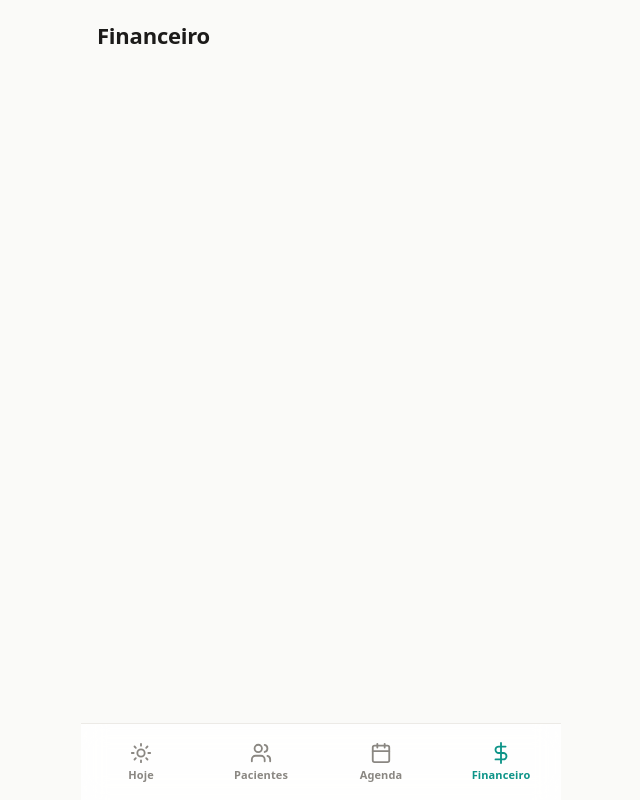
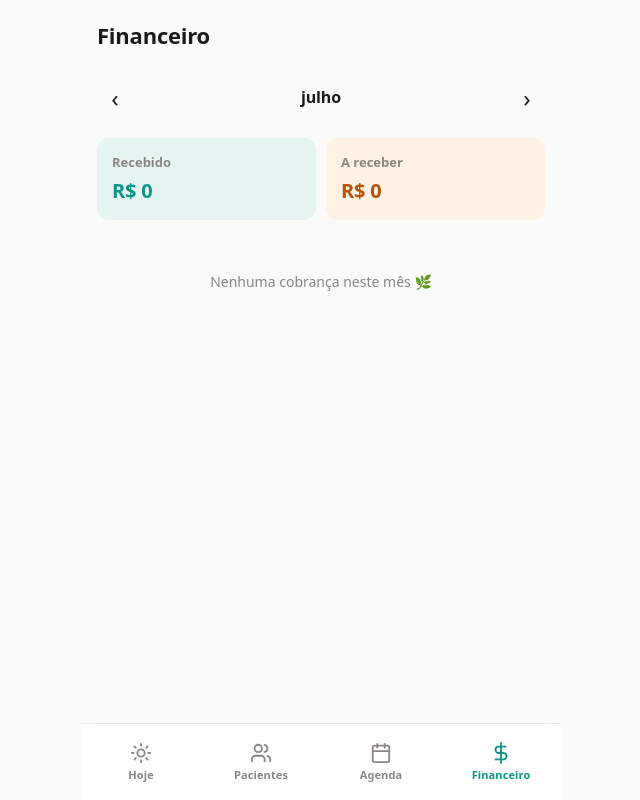
Before and after one commit to thomazcs/mafi, a React (Vite) app: page / in a window 1280 px wide. Both pictures are taken after a click on the button "Financeiro". Shown: the whole page, without its empty margins (319-959 px from the left). Built offline with nearby package versions, Linux system fonts and the light colour scheme.

Commit message:
financeiro, configurações e backup

```diff
--- a/src/App.tsx
+++ b/src/App.tsx
@@ -5,14 +5,7 @@ import type { Tab } from './ui/components'
 import TodayScreen from './ui/TodayScreen'
 import PatientsScreen from './ui/PatientsScreen'
 import ScheduleScreen from './ui/ScheduleScreen'
-
-function Placeholder({ title }: { title: string }) {
-  return (
-    <div>
-      <h1 className="screen-title">{title}</h1>
-    </div>
-  )
-}
+import FinanceScreen from './ui/FinanceScreen'
 
 export default function App() {
   const [tab, setTab] = useState<Tab>('hoje')
@@ -23,7 +16,7 @@ export default function App() {
         {tab === 'hoje' && <TodayScreen />}
         {tab === 'pacientes' && <PatientsScreen />}
         {tab === 'agenda' && <ScheduleScreen />}
-        {tab === 'financeiro' && <Placeholder title="Financeiro" />}
+        {tab === 'financeiro' && <FinanceScreen />}
       </main>
       <TabBar tab={tab} onChange={setTab} />
     </StoreProvider>
--- a/src/styles.css
+++ b/src/styles.css
@@ -626,6 +626,53 @@ select {
   color: #fff;
 }
 
+/* ---------- financeiro: cards de resumo ---------- */
+.fin-stats {
+  display: grid;
+  grid-template-columns: 1fr 1fr;
+  gap: 10px;
+  padding: 10px 16px 4px;
+}
+
+.stat-card {
+  display: flex;
+  flex-direction: column;
+  gap: 4px;
+  padding: 14px;
+  border-radius: var(--radius);
+  border: 1px solid var(--line);
+}
+
+.stat-label {
+  font-size: 13px;
+  font-weight: 600;
+  color: var(--muted);
+}
+
+.stat-value {
+  font-size: 20px;
+  font-weight: 700;
+  letter-spacing: -0.01em;
+}
+
+.stat-accent {
+  background: var(--accent-soft);
+  border-color: transparent;
+}
+
+.stat-accent .stat-value {
+  color: var(--accent);
+}
+
+.stat-warn {
+  background: var(--warn-soft);
+  border-color: transparent;
+}
+
+.stat-warn .stat-value {
+  color: var(--warn);
+}
+
 /* ---------- agenda: menu inline no card ---------- */
 .icon-btn {
   flex: none;
--- /dev/null
+++ b/src/ui/FinanceScreen.tsx
@@ -0,0 +1,119 @@
+import { useEffect, useState } from 'react'
+import { useStore } from '../store/StoreContext'
+import { monthSummary } from '../logic/finance'
+import { fillTemplate, waLink } from '../logic/messages'
+import { monthLabel, monthOf, formatBR, formatMoney, todayISO } from '../logic/dates'
+import { Card, CheckCircle, WaButton } from './components'
+import type { Payment, Patient, Settings } from '../types'
+
+type Dispatch = ReturnType<typeof useStore>['dispatch']
+
+function shiftMonth(month: string, delta: number): string {
+  const [y, m] = month.split('-').map(Number)
+  const d = new Date(y, m - 1 + delta, 1)
+  const p = (n: number) => String(n).padStart(2, '0')
+  return `${d.getFullYear()}-${p(d.getMonth() + 1)}`
+}
+
+export default function FinanceScreen() {
+  const { state, dispatch } = useStore()
+  const [month, setMonth] = useState(monthOf(todayISO()))
+
+  // Idempotente: garante as cobranças mensais do mês visível no mount e a cada troca de mês.
+  useEffect(() => {
+    dispatch({ type: 'ENSURE_MONTHLY_PAYMENTS', month })
+  }, [month, dispatch])
+
+  const { recebido, aReceber, items } = monthSummary(state, month)
+
+  return (
+    <div>
+      <h1 className="screen-title">Financeiro</h1>
+
+      <div className="week-nav">
+        <button type="button" className="week-arrow" aria-label="Mês anterior" onClick={() => setMonth(shiftMonth(month, -1))}>
+          ‹
+        </button>
+        <span className="week-range">{monthLabel(month)}</span>
+        <button type="button" className="week-arrow" aria-label="Próximo mês" onClick={() => setMonth(shiftMonth(month, 1))}>
+          ›
+        </button>
+      </div>
+
+      <div className="fin-stats">
+        <div className="stat-card stat-accent">
+          <span className="stat-label">Recebido</span>
+          <span className="stat-value">{formatMoney(recebido)}</span>
+        </div>
+        <div className="stat-card stat-warn">
+          <span className="stat-label">A receber</span>
+          <span className="stat-value">{formatMoney(aReceber)}</span>
+        </div>
+      </div>
+
+      {items.length === 0 ? (
+        <p className="empty">Nenhuma cobrança neste mês 🌿</p>
+      ) : (
+        <ul style={{ marginTop: 12 }}>
+          {items.map(({ payment, patient }) => (
+            <li key={payment.id}>
+              <PaymentRow payment={payment} patient={patient} templates={state.settings.templates} dispatch={dispatch} />
+            </li>
+          ))}
+        </ul>
+      )}
+    </div>
+  )
+}
+
+function chargeLabel(payment: Payment, patient: Patient): string {
+  if (patient.pacote === 'mensal') return `Mensal · ${monthLabel(payment.ciclo)}`
+  if (patient.pacote === 'dez_sessoes') return 'Pacote 10 sessões'
+  return `Sessão ${formatBR(payment.ciclo)}`
+}
+
+function PaymentRow({
+  payment,
+  patient,
+  templates,
+  dispatch,
+}: {
+  payment: Payment
+  patient: Patient
+  templates: Settings['templates']
+  dispatch: Dispatch
+}) {
+  const toggle = () => dispatch({ type: 'SET_PAID', paymentId: payment.id, pago: !payment.pago, data: todayISO() })
+
+  const primeiroNome = patient.nome.split(' ')[0]
+  const vars = {
+    nome: primeiroNome,
+    valor: formatMoney(payment.valor).replace('R$ ', ''),
+    mes: monthLabel(monthOf(payment.data)),
+  }
+  const template =
+    patient.pacote === 'mensal'
+      ? templates.cobrancaMensal
+      : patient.pacote === 'dez_sessoes'
+        ? templates.renovacaoDez
+        : templates.cobrancaAvulso
+  const href = waLink(patient.whatsapp, fillTemplate(template, vars))
+
+  return (
+    <Card>
+      <div className="row-between">
+        <div className="row">
+          <CheckCircle checked={payment.pago} onChange={toggle} label={`Pagamento de ${patient.nome}`} />
+          <div className="stack">
+            <span className="strong">{patient.nome}</span>
+            <span className="muted">{chargeLabel(payment, patient)}</span>
+          </div>
+        </div>
+        <div className="row">
+          <span className="strong">{formatMoney(payment.valor)}</span>
+          {!payment.pago && <WaButton href={href} />}
+        </div>
+      </div>
+    </Card>
+  )
+}
--- /dev/null
+++ b/src/ui/SettingsSheet.tsx
@@ -0,0 +1,87 @@
+import { useRef, useState } from 'react'
+import { useStore } from '../store/StoreContext'
+import { exportJSON, parseImport } from '../store/persist'
+
+export default function SettingsSheet({ onClose }: { onClose: () => void }) {
+  const { state, dispatch } = useStore()
+  const [renovacaoDez, setRenovacaoDez] = useState(state.settings.templates.renovacaoDez)
+  const [cobrancaMensal, setCobrancaMensal] = useState(state.settings.templates.cobrancaMensal)
+  const [cobrancaAvulso, setCobrancaAvulso] = useState(state.settings.templates.cobrancaAvulso)
+  const fileRef = useRef<HTMLInputElement>(null)
+
+  const salvar = () => {
+    dispatch({ type: 'SET_TEMPLATES', templates: { renovacaoDez, cobrancaMensal, cobrancaAvulso } })
+    onClose()
+  }
+
+  const onFile = (e: React.ChangeEvent<HTMLInputElement>) => {
+    const file = e.target.files?.[0]
+    e.target.value = '' // permite reimportar o mesmo arquivo
+    if (!file) return
+    const reader = new FileReader()
+    reader.onload = () => {
+      const parsed = parseImport(String(reader.result))
+      if (!parsed) {
+        window.alert('Arquivo inválido — não foi possível importar.')
+        return
+      }
+      if (window.confirm('Isto substitui TODOS os dados atuais por este backup. Continuar?')) {
+        dispatch({ type: 'IMPORT_STATE', state: parsed })
+        onClose()
+      }
+    }
+    reader.readAsText(file)
+  }
+
+  return (
+    <div className="overlay">
+      <header className="overlay-header">
+        <button type="button" className="overlay-back" onClick={onClose} aria-label="Voltar">
+          <svg viewBox="0 0 24 24" width="24" height="24" fill="none" stroke="currentColor" strokeWidth="2" strokeLinecap="round" strokeLinejoin="round" aria-hidden="true">
+            <path d="M15 18l-6-6 6-6" />
+          </svg>
+        </button>
+        <h1 className="overlay-title">Configurações</h1>
+      </header>
+
+      <div className="overlay-body">
+        <p className="section-title" style={{ padding: '0 0 4px' }}>
+          Mensagens
+        </p>
+        <p className="muted" style={{ fontSize: 13, marginBottom: 12 }}>
+          Placeholders: {'{nome}'} {'{valor}'} {'{mes}'}
+        </p>
+
+        <label className="field">
+          <span className="field-label">Renovação pacote 10 sessões</span>
+          <textarea value={renovacaoDez} onChange={e => setRenovacaoDez(e.target.value)} />
+        </label>
+
+        <label className="field">
+          <span className="field-label">Cobrança mensal</span>
+          <textarea value={cobrancaMensal} onChange={e => setCobrancaMensal(e.target.value)} />
+        </label>
+
+        <label className="field">
+          <span className="field-label">Cobrança avulsa</span>
+          <textarea value={cobrancaAvulso} onChange={e => setCobrancaAvulso(e.target.value)} />
+        </label>
+
+        <button type="button" className="btn" onClick={salvar}>
+          Salvar mensagens
+        </button>
+
+        <p className="section-title" style={{ padding: '24px 0 4px' }}>
+          Backup
+        </p>
+        <button type="button" className="btn btn-ghost" onClick={() => exportJSON(state)}>
+          Exportar backup
+        </button>
+        <button type="button" className="btn btn-ghost" style={{ marginTop: 10 }} onClick={() => fileRef.current?.click()}>
+          Importar backup
+        </button>
+        <input ref={fileRef} type="file" accept="application/json,.json" style={{ display: 'none' }} onChange={onFile} />
+      </div>
+    </div>
+  )
+}
--- a/src/ui/TodayScreen.tsx
+++ b/src/ui/TodayScreen.tsx
@@ -1,21 +1,37 @@
+import { useState } from 'react'
 import { useStore } from '../store/StoreContext'
 import { patientsForDate, isDone } from '../logic/schedule'
 import { packageAlert, openCycle } from '../logic/packages'
 import { fillTemplate, waLink } from '../logic/messages'
 import { todayISO, formatBR, formatMoney, monthLabel, monthOf, weekdayOf } from '../logic/dates'
 import { Card, Badge, CheckCircle, WaButton } from './components'
+import SettingsSheet from './SettingsSheet'
 import type { Patient } from '../types'
 
 const WEEKDAYS = ['domingo', 'segunda-feira', 'terça-feira', 'quarta-feira', 'quinta-feira', 'sexta-feira', 'sábado']
+
+const iconGear = (
+  <svg viewBox="0 0 24 24" width="22" height="22" fill="none" stroke="currentColor" strokeWidth="2" strokeLinecap="round" strokeLinejoin="round" aria-hidden="true">
+    <circle cx="12" cy="12" r="3" />
+    <path d="M19.4 15a1.65 1.65 0 0 0 .33 1.82l.06.06a2 2 0 1 1-2.83 2.83l-.06-.06a1.65 1.65 0 0 0-1.82-.33 1.65 1.65 0 0 0-1 1.51V21a2 2 0 0 1-4 0v-.09A1.65 1.65 0 0 0 9 19.4a1.65 1.65 0 0 0-1.82.33l-.06.06a2 2 0 1 1-2.83-2.83l.06-.06a1.65 1.65 0 0 0 .33-1.82 1.65 1.65 0 0 0-1.51-1H3a2 2 0 0 1 0-4h.09A1.65 1.65 0 0 0 4.6 9a1.65 1.65 0 0 0-.33-1.82l-.06-.06a2 2 0 1 1 2.83-2.83l.06.06a1.65 1.65 0 0 0 1.82.33H9a1.65 1.65 0 0 0 1-1.51V3a2 2 0 0 1 4 0v.09a1.65 1.65 0 0 0 1 1.51 1.65 1.65 0 0 0 1.82-.33l.06-.06a2 2 0 1 1 2.83 2.83l-.06.06a1.65 1.65 0 0 0-.33 1.82V9a1.65 1.65 0 0 0 1.51 1H21a2 2 0 0 1 0 4h-.09a1.65 1.65 0 0 0-1.51 1z" />
+  </svg>
+)
 
 export default function TodayScreen() {
   const { state, dispatch } = useStore()
   const hoje = todayISO()
   const pacientes = patientsForDate(state, hoje)
+  const [settingsOpen, setSettingsOpen] = useState(false)
 
   return (
     <div>
-      <h1 className="screen-title">Hoje</h1>
+      <div className="row-between" style={{ paddingRight: 8 }}>
+        <h1 className="screen-title">Hoje</h1>
+        <button type="button" className="icon-btn" aria-label="Configurações" onClick={() => setSettingsOpen(true)}>
+          {iconGear}
+        </button>
+      </div>
+      {settingsOpen && <SettingsSheet onClose={() => setSettingsOpen(false)} />}
       <p className="pad muted">
         {WEEKDAYS[weekdayOf(hoje)]}, {formatBR(hoje)}
       </p>
```
